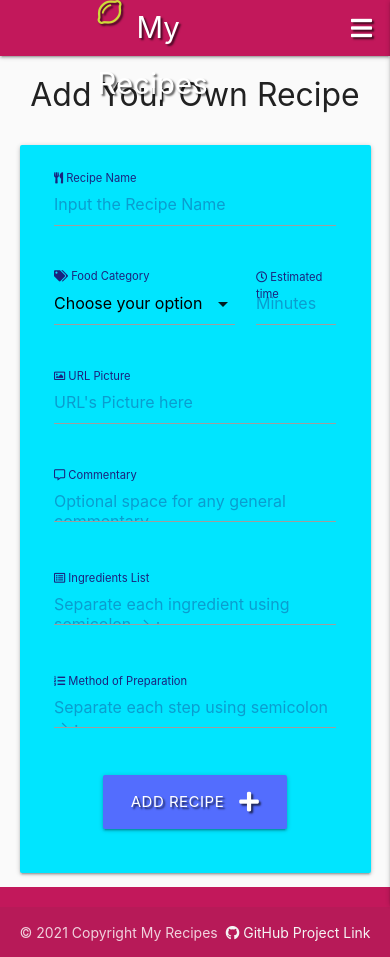
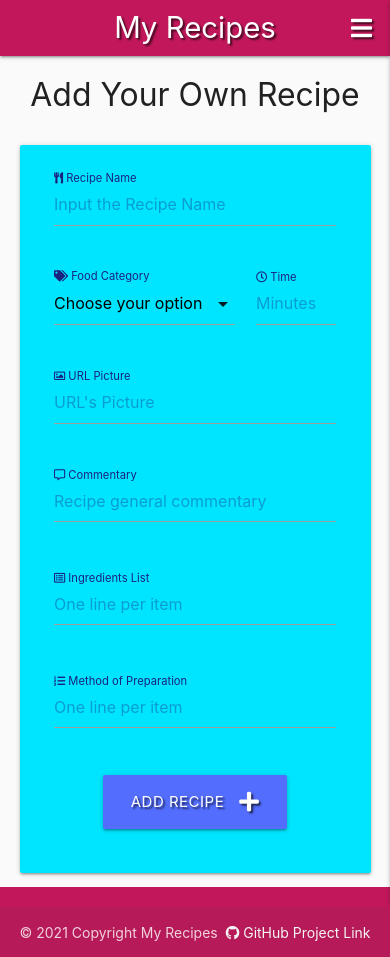
Before and after one commit to pedromn0/my-recipes-milestone-3, a Flask app: page /add_recipe in a window 390 px wide. Run offline with Flask 2, Linux system fonts and the light colour scheme; the visitor is signed in with stand-in values (Sample User, id 1); data that the repository does not hold is empty; some libraries are stand-ins or nearby versions.

Commit message:
Fix minor issues with responsiviness

```diff
--- a/static/css/style.css
+++ b/static/css/style.css
@@ -24,6 +24,13 @@
     height: 100%;
     width: 100%;
 }
+
+/* Btn */
+
+.btn {
+  margin: 5px;
+}
+
 
 /* Sticky Footer */
 body {
--- a/templates/add_recipe.html
+++ b/templates/add_recipe.html
@@ -32,34 +32,34 @@
                 <!-- Estimated Time -->
                 <div class="input-field col s4">
                     <input placeholder="Minutes" id="estimated_time" name="estimated_time" type="number" minlength="1" maxlength="3" class="validate" required>
-                    <label for="estimated_time"><i class="far fa-clock"></i> Estimated time</label>
+                    <label for="estimated_time"><i class="far fa-clock"></i> Time</label>
                 </div>
             </div>
             <!-- URL Picture -->
             <div class="row">
                 <div class="input-field col s12">
-                    <input placeholder="URL's Picture here" id="url_picture" name="url_picture" type="text" minlength="5" class="validate">
+                    <input placeholder="URL's Picture" id="url_picture" name="url_picture" type="text" minlength="5" class="validate">
                     <label for="url_picture"><i class="far fa-image"></i> URL Picture</label>
                 </div>
             </div>
             <!-- Commentary Text Area -->
             <div class="row">
                 <div class="input-field col s12">
-                    <textarea placeholder="Optional space for any general commentary" id="commentary" name="commentary" class="materialize-textarea"></textarea>
+                    <textarea placeholder="Recipe general commentary" id="commentary" name="commentary" class="materialize-textarea"></textarea>
                     <label for="commentary"><i class="far fa-comment-alt"></i> Commentary</label>
                 </div>
             </div>
             <!-- Ingredients List -->
             <div class="row">
                 <div class="input-field col s12">
-                    <textarea placeholder="Separate each ingredient using semicolon -> ;" id="ingredients_list" name="ingredients_list" class="materialize-textarea"></textarea>
+                    <textarea placeholder="One line per item" id="ingredients_list" name="ingredients_list" class="materialize-textarea"></textarea>
                     <label for="ingredients_list"><i class="far fa-list-alt"></i> Ingredients List</label>
                 </div>
             </div>
             <!-- Preparation Method -->
             <div class="row">
                 <div class="input-field col s12">
-                    <textarea placeholder="Separate each step using semicolon -> ;" id="method" name="method" class="materialize-textarea"></textarea>
+                    <textarea placeholder="One line per item" id="method" name="method" class="materialize-textarea"></textarea>
                     <label for="method"><i class="fas fa-list-ol"></i> Method of Preparation</label>
                 </div>
             </div>
--- a/templates/base.html
+++ b/templates/base.html
@@ -23,7 +23,7 @@
         <nav>
             <!-- Materialize Desktop Navbar -->
             <div class="nav-wrapper text-shadow pink darken-2">
-                <a href="{{ url_for('all_recipes') }}" class="brand-logo"><i class="far fa-lemon lime-text lighten-5"></i> My Recipes</a>
+                <a href="{{ url_for('all_recipes') }}" class="brand-logo"><i class="hide-on-small-only far fa-lemon lime-text lighten-5"></i> My Recipes</a>
                 <a href="{{ url_for('all_recipes') }}" data-target="mobile-demo" class="sidenav-trigger right"><i class="fas fa-bars"></i></a>
                 <ul class="right hide-on-med-and-down">
                     <li><a href="{{ url_for('all_recipes') }}">All Recipes</a></li>
--- a/templates/individual_recipe.html
+++ b/templates/individual_recipe.html
@@ -26,7 +26,7 @@
                         <div class="col s12 center-align">
                             {% if session.user|lower == recipe.created_by|lower %}
                             <!-- Modal Trigger -->
-                                <a class="btn red text-shadow modal-trigger" href="#modal1">Delete <i class="far fa-trash-alt right"></i></a>
+                                <a class="btn red text-shadow modal-trigger" href="#modal1">Delete <i class="hide-on-small-only far fa-trash-alt right"></i></a>
 
                                 <!-- Modal Structure -->
                                 <div id="modal1" class="modal">
@@ -40,8 +40,7 @@
                                     </div>
                                 </div>
                                 <!-- <a class="btn red text-shadow" href="{{ url_for('delete_recipe', recipe_id=recipe._id) }}">Delete <i class="far fa-trash-alt right"></i></a> -->
-                                <a class="btn indigo accent-2 text-shadow" href="{{ url_for('edit_recipe', recipe_id=recipe._id) }}">
-                                    Edit Recipe <i class="far fa-edit right"></i>
+                                <a class="btn indigo accent-2 text-shadow" href="{{ url_for('edit_recipe', recipe_id=recipe._id) }}"> Edit <i class="hide-on-small-only far fa-edit right"></i>
                                 </a>
                             {% endif %}
                         </div>
--- a/templates/login.html
+++ b/templates/login.html
@@ -28,10 +28,10 @@
                 <!-- Log in button  -->
                 <div class="row">
                     <a href="{{ url_for('all_recipes') }}" class="col s4 offset-s1 btn-large red accent-3 text-shadow">
-                        Cancel <i class="fas fa-ban"></i>
+                        Cancel <i class="hide-on-med-and-down fas fa-ban"></i>
                     </a>
                     <button class="col s4 offset-s2 btn-large indigo accent-2 text-shadow" type="submit">
-                        Log in <i class="fas fa-sign-in-alt"></i>
+                        Log in <i class="hide-on-med-and-down fas fa-sign-in-alt"></i>
                     </button>
                 </div>
             </div>
--- a/templates/register.html
+++ b/templates/register.html
@@ -45,10 +45,10 @@
                 <!-- Register button  -->
                 <div class="row">
                     <a href="{{ url_for('all_recipes') }}" class="col s4 offset-s1 btn-large red accent-3 text-shadow" type="submit">
-                        Cancel <i class="fas fa-ban"></i>
+                        Cancel <i class="hide-on-med-and-down fas fa-ban"></i>
                     </a>
                     <button class="col s4 offset-s2 btn-large indigo accent-2 text-shadow" type="submit">
-                        Register <i class="fas fa-sign-in-alt"></i>
+                        Register <i class="hide-on-med-and-down fas fa-sign-in-alt"></i>
                     </button>
                 </div>
             </div>
```
Also changed, not shown: templates/recipes.html (+4 -4 lines).
